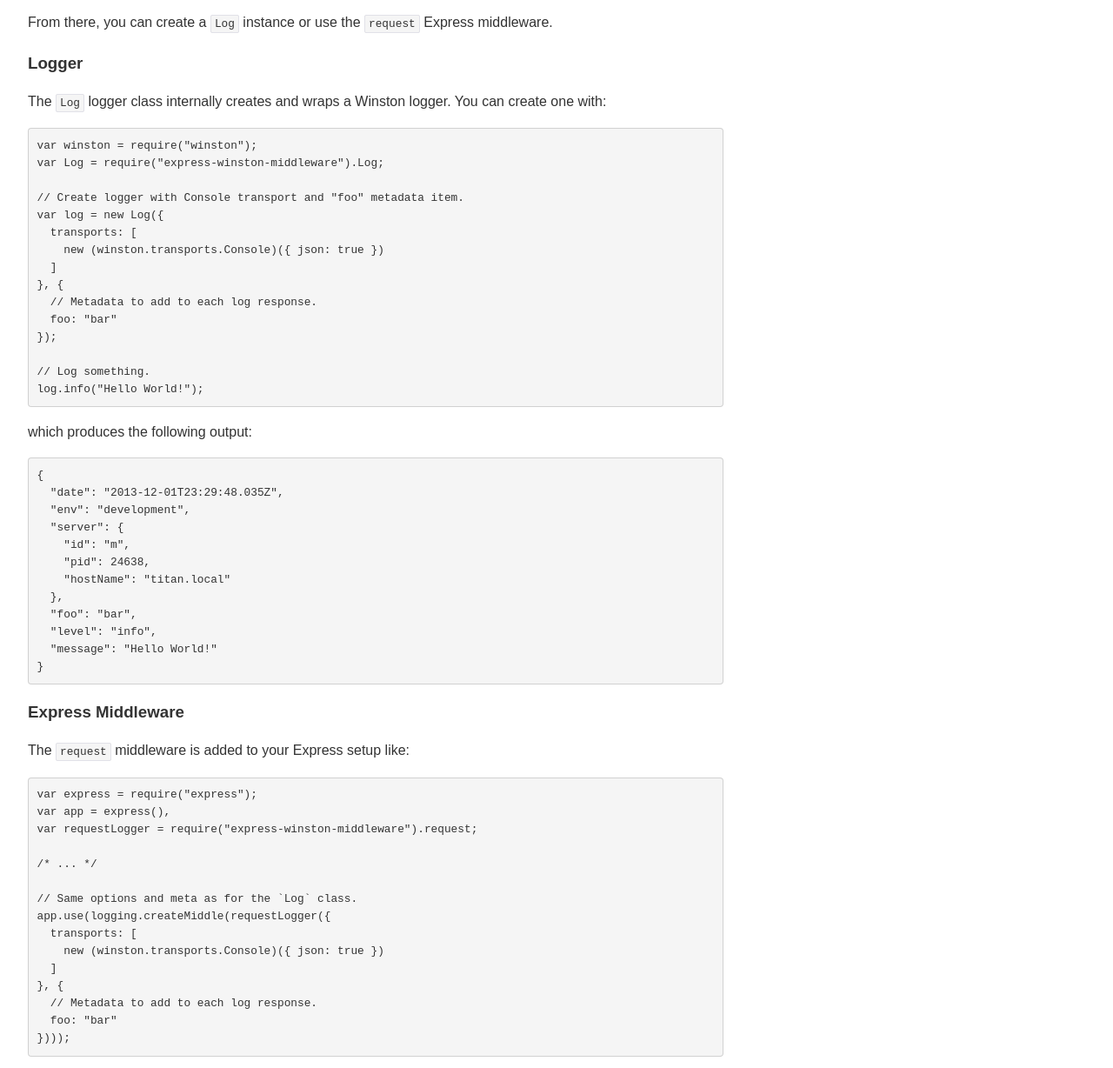
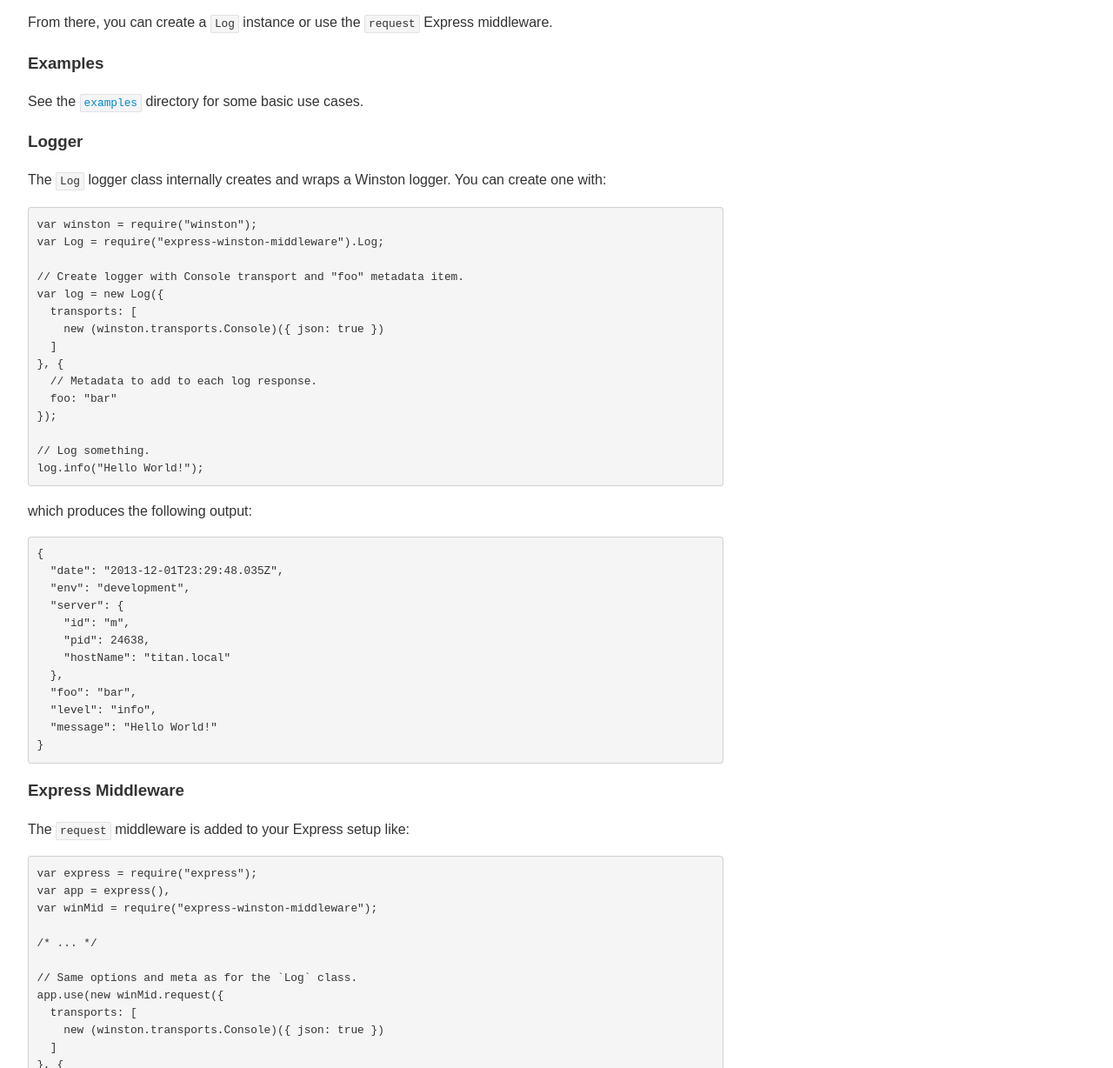
Before and after one commit to FormidableLabs/express-winston-middleware, a website: page index.html in a window 1280 px wide. Shown: the part 325-1553 px from the top of the page at 87% size. Drawn offline with nearby package versions, Linux system fonts and the light colour scheme.

Commit message:
Fix doc examples and add link to examples. Fixes #8

```diff
--- a/index.html
+++ b/index.html
@@ -31,6 +31,8 @@
 <pre><code>$ npm install express-winston-middleware</code></pre>
 <p>From there, you can create a <code>Log</code> instance or use the <code>request</code> Express
 middleware.</p>
+<h3 id="examples">Examples</h3>
+<p>See the <a href="./examples"><code>examples</code></a> directory for some basic use cases.</p>
 <h3 id="logger">Logger</h3>
 <p>The <code>Log</code> logger class internally creates and wraps a Winston logger. You
 can create one with:</p>
@@ -66,12 +68,12 @@ log.info(&quot;Hello World!&quot;);</code></pre>
 <p>The <code>request</code> middleware is added to your Express setup like:</p>
 <pre><code class="lang-js">var express = require(&quot;express&quot;);
 var app = express(),
-var requestLogger = require(&quot;express-winston-middleware&quot;).request;
+var winMid = require(&quot;express-winston-middleware&quot;);
 
 /* ... */
 
 // Same options and meta as for the `Log` class.
-app.use(logging.createMiddle(requestLogger({
+app.use(new winMid.request({
   transports: [
     new (winston.transports.Console)({ json: true })
   ]
```
Also changed, not shown: README.md.
